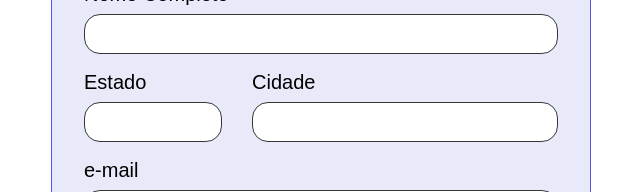
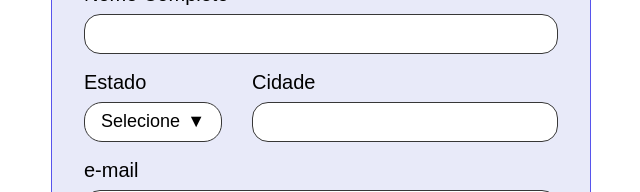
Before and after one commit to mateuslph/freelando, a React (Create React App) app: page / in a window 1280 px wide. Shown: the part 287-479 px from the top of the page, without its empty margins (249-889 px from the left). Built offline with nearby package versions, Linux system fonts and the light colour scheme; the HTML template or start-up script is replaced by a standard one.

Commit message:
cria lista suspensa

```diff
--- a/src/App.js
+++ b/src/App.js
@@ -5,6 +5,37 @@
 import { ProvedorTema } from "./componentes/ProvedorTema/ProvedorTema";
 import { Tipografia } from "./componentes/Tipografia/Tipografia";
 import { Botao } from "./componentes/Botao/Botao";
+import { ListaSuspensa } from "./componentes/ListaSuspensa/ListaSuspensa";
+
+const estadosBrasileiros = [
+  { "text": "Acre", "value": "AC" },
+  { "text": "Alagoas", "value": "AL" },
+  { "text": "Amapá", "value": "AP" },
+  { "text": "Amazonas", "value": "AM" },
+  { "text": "Bahia", "value": "BA" },
+  { "text": "Ceará", "value": "CE" },
+  { "text": "Distrito Federal", "value": "DF" },
+  { "text": "Espírito Santo", "value": "ES" },
+  { "text": "Goiás", "value": "GO" },
+  { "text": "Maranhão", "value": "MA" },
+  { "text": "Mato Grosso", "value": "MT" },
+  { "text": "Mato Grosso do Sul", "value": "MS" },
+  { "text": "Minas Gerais", "value": "MG" },
+  { "text": "Pará", "value": "PA" },
+  { "text": "Paraíba", "value": "PB" },
+  { "text": "Paraná", "value": "PR" },
+  { "text": "Pernambuco", "value": "PE" },
+  { "text": "Piauí", "value": "PI" },
+  { "text": "Rio de Janeiro", "value": "RJ" },
+  { "text": "Rio Grande do Norte", "value": "RN" },
+  { "text": "Rio Grande do Sul", "value": "RS" },
+  { "text": "Rondônia", "value": "RO" },
+  { "text": "Roraima", "value": "RR" },
+  { "text": "Santa Catarina", "value": "SC" },
+  { "text": "São Paulo", "value": "SP" },
+  { "text": "Sergipe", "value": "SE" },
+  { "text": "Tocantins", "value": "TO" }
+]
 
 function App() {
   return (
@@ -27,7 +58,7 @@
               </Row>
               <Row>
                 <Col lg={4} md={4} sm={4}>
-                  <CampoTexto titulo="Estado" />
+                  <ListaSuspensa titulo="Estado" opcoes={estadosBrasileiros} />
                 </Col>
                 <Col lg={8} md={8} sm={8}>
                   <CampoTexto titulo="Cidade" />
--- /dev/null
+++ b/src/componentes/ListaSuspensa/ListaSuspensa.jsx
@@ -0,0 +1,57 @@
+import styled from "@emotion/styled/macro"
+import { useState } from "react"
+
+const LabelEstilizada = styled.label`
+    display: block;
+    width: 100%;
+    box-sizing: border-box;
+    font-weight: 400;
+    font-size: 20px;
+    line-height: 24px;
+    position: relative;
+
+`
+
+const BotaoEstilizado = styled.button`
+    cursor: pointer;
+    display: block;
+    height: 40px;
+    width: 100%;
+    font-size: 18px;
+    outline: none;
+    box-sizing: border-box;
+    display: flex;
+    align-items: center;
+    justify-content: space-between;
+    font-weight: 400;
+    border-radius: 18px;
+    border-bottom-left-radius: ${props => props.estaAberta ? '0' : '18px'};
+    border-bottom-right-radius: ${props => props.estaAberta ? '0' : '18px'};
+    margin-top: ${props => props.theme.espacamentos.xs};
+    padding: ${props => props.theme.espacamentos.s};
+    background: ${props => props.theme.cores.branco};
+    border: 1px solid ${props => props.theme.cores.neutras.a};
+    &:focus {
+        border-color: ${props => props.theme.cores.focus};
+    }
+`
+
+export const ListaSuspensa = ({ titulo, opcoes }) => {
+    const [estaAberta, alternarVisibilidade] = useState(false)
+    return (<LabelEstilizada>
+        {titulo}
+        <BotaoEstilizado estaAberta={estaAberta} onClick={() => alternarVisibilidade(!estaAberta)}>
+            <div>
+                Selecione
+            </div>
+            <div>
+                <span>{estaAberta ? '▲' : '▼'}</span>
+            </div>
+        </BotaoEstilizado>
+        {estaAberta && <ul>
+        {opcoes.map(opcao => <li key={opcao.value}>
+                {opcao.text}
+            </li>)}
+            </ul>}
+    </LabelEstilizada>)
+}
```
